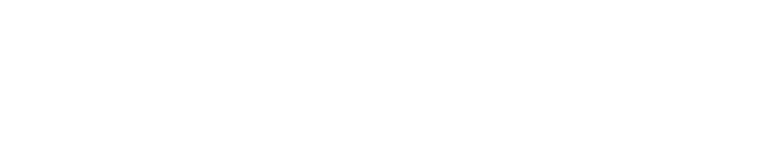
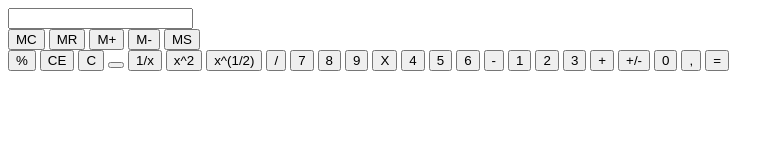
Before and after one commit to jpdelpintor/CursoJS, a plain HTML site: page projeto-calculadora/index.html in a window 1280 px wide. Shown: the whole page, without its empty margins (0-784 px from the left). Drawn offline with Linux system fonts and the light colour scheme.

Commit message:
projeto-calculadora
Criar arquivos e estrutura básica

```diff
--- a/projeto-calculadora/index.html
+++ b/projeto-calculadora/index.html
@@ -4,9 +4,50 @@
     <meta charset="UTF-8">
     <meta http-equiv="X-UA-Compatible" content="IE=edge">
     <meta name="viewport" content="width=device-width, initial-scale=1.0">
-    <title>Document</title>
+    <title>Calculadora</title>
+    <link rel="stylesheet" href="style.css">
+    <script src="scrip.jr"></script>
 </head>
 <body>
+    <div>
+        <div id="visor">
+            <input type="number" name="txtn" id="txtn">
+        </div>
+        <div id="barra">
+            <button>MC</button>
+            <button>MR</button>
+            <button>M+</button>
+            <button>M-</button>
+            <button>MS</button>
+        </div>
+        <div id="corpo">
+            <button>%</button>
+            <button>CE</button>
+            <button>C</button>
+            <button></button>
+            <button>1/x</button>
+            <button>x^2</button>
+            <button>x^(1/2)</button>
+            <button>/</button>
+            <button>7</button>
+            <button>8</button>
+            <button>9</button>
+            <button>X</button>
+            <button>4</button>
+            <button>5</button>
+            <button>6</button>
+            <button>-</button>
+            <button>1</button>
+            <button>2</button>
+            <button>3</button>
+            <button>+</button>
+            <button>+/-</button>
+            <button>0</button>
+            <button>,</button>
+            <button>=</button>
+
+        </div>
+    </div>
 
 </body>
 </html>
```
Also changed, not shown: projeto-calculadora/style.css (added), 1 other file.
